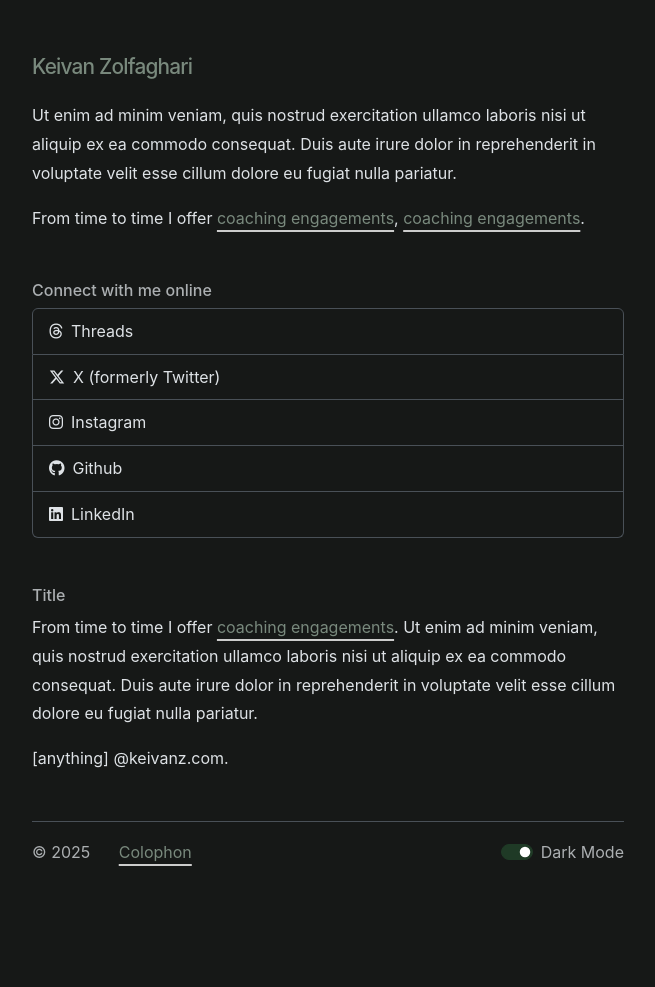
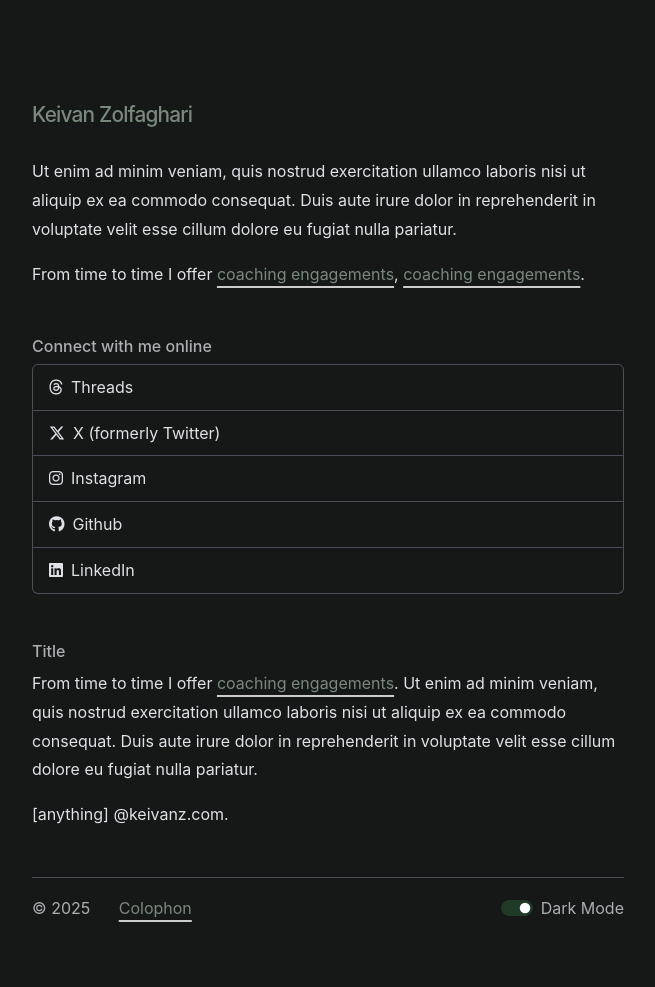
Before and after one commit to keivanz/keivanz.github.io, a Jekyll site: the page built from index.md, in a window 1280 px wide. Shown: the whole page, without its empty margins (312-967 px from the left). Built offline with Jekyll 4.4.1, drawn with Linux system fonts in a browser that asks for light colours; nearby versions of some CDN libraries; some web fonts are replaced; before the commit the page ends 931 px from its top, so only the background shows below that.

Commit message:
Update homepage.html

```diff
--- a/_includes/homepage.html
+++ b/_includes/homepage.html
@@ -1,4 +1,4 @@
-<header><p><a href="/" class="sitetitle mt-5 mb-4 text-decoration-none name_lead">{{ site.title }}</a></p></header>
+<header><p class="mt-5 mb-4"><a href="/" class="sitetitle text-decoration-none name_lead">{{ site.title }}</a></p></header>
 
 <p class="fade-in">Ut enim ad minim veniam, quis nostrud exercitation ullamco laboris nisi ut aliquip ex ea commodo consequat. Duis aute irure dolor in reprehenderit in voluptate velit esse cillum dolore eu fugiat nulla pariatur.</p>
 
```
